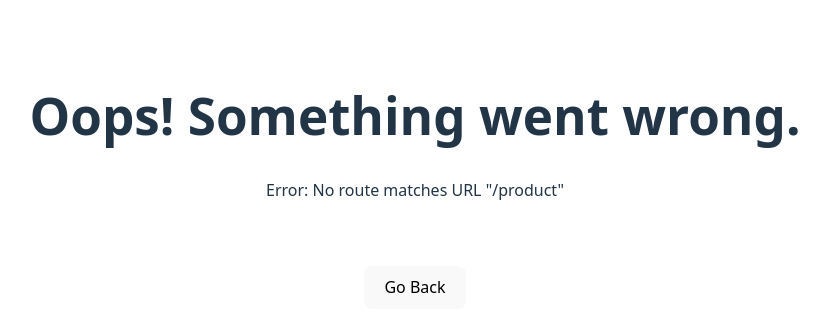
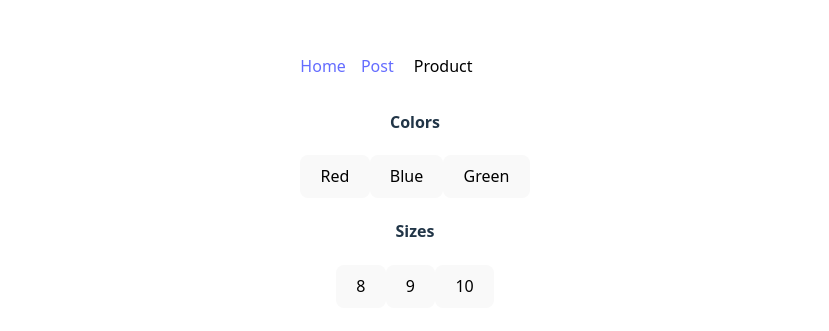
Before and after one commit to Tanish-Singhal/react-revision, a React (Vite) app in the folder react-router-dom/: page /product in a window 1280 px wide. Shown: the part 219-550 px from the top of the page, without its empty margins (225-1054 px from the left). Built offline with nearby package versions, Linux system fonts and the light colour scheme.

Commit message:
params search result showing

```diff
--- a/react-router-dom/src/App.jsx
+++ b/react-router-dom/src/App.jsx
@@ -14,6 +14,7 @@ import Error from "./components/Error";
 import Signup from "./components/Signup";
 import Login from "./components/Login";
 import RequireAuth from "./components/RequireAuth";
+import Product from "./pages/Product";
 
 const router = createBrowserRouter([
   {
@@ -46,6 +47,10 @@ const router = createBrowserRouter([
         path: "/posts/:postId",
         element: <PostComments />,
       },
+      {
+        path: "/product",
+        element: <Product />,
+      },
     ],
   },
 ]);
--- a/react-router-dom/src/components/Header.jsx
+++ b/react-router-dom/src/components/Header.jsx
@@ -26,6 +26,7 @@ const Header = () => {
         Home
       </NavLink>
       <NavLink to="/posts">Post</NavLink>
+      <NavLink to="/product">Product</NavLink>
     </div>
   );
 };
--- /dev/null
+++ b/react-router-dom/src/pages/Product.jsx
@@ -0,0 +1,64 @@
+import React from "react";
+import { useSearchParams } from "react-router";
+
+const Product = () => {
+  let [searchParams, setSearchParams] = useSearchParams();
+
+  const updateSearchParams = (newParams) => {
+    const paramObject = Object.fromEntries(searchParams.entries());
+    const mergedParams = { ...paramObject, ...newParams };
+    setSearchParams(mergedParams);
+  };
+
+  return (
+    <div>
+      <h4>Colors</h4>
+      <button
+        onClick={() => {
+          updateSearchParams({ color: "red" });
+        }}
+      >
+        Red
+      </button>
+      <button
+        onClick={() => {
+          updateSearchParams({ color: "blue" });
+        }}
+      >
+        Blue
+      </button>
+      <button
+        onClick={() => {
+          updateSearchParams({ color: "green" });
+        }}
+      >
+        Green
+      </button>
+
+      <h4>Sizes</h4>
+      <button
+        onClick={() => {
+          updateSearchParams({ size: 8 });
+        }}
+      >
+        8
+      </button>
+      <button
+        onClick={() => {
+          updateSearchParams({ size: 9 });
+        }}
+      >
+        9
+      </button>
+      <button
+        onClick={() => {
+          updateSearchParams({ size: 10 });
+        }}
+      >
+        10{" "}
+      </button>
+    </div>
+  );
+};
+
+export default Product;
```
